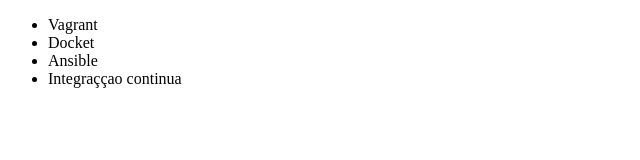
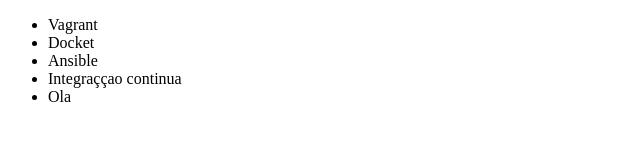
Before and after one commit to RafaelIran/alura-git, a plain HTML site: page index.html in a window 1280 px wide. Shown: the full height of the page, 0-640 px from the left. Drawn offline with Linux system fonts and the light colour scheme.

Commit message:
alteraçao teste

```diff
--- a/index.html
+++ b/index.html
@@ -10,6 +10,7 @@
         <li>Docket</li>
         <li>Ansible</li>
         <li>Integraççao continua</li>
+        <li>Ola</li>
     </ul>
 </body>
 </html>
```
